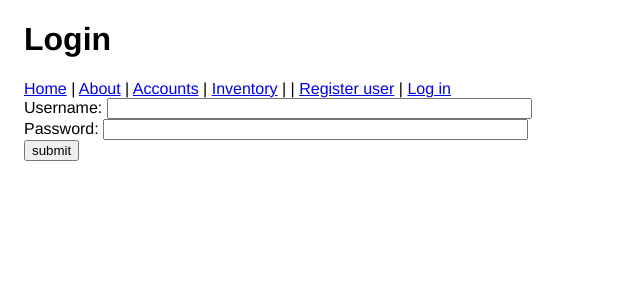
After one commit to dannysellers/django_orders, a Django app: page /login/ in a window 1280 px wide. The commit adds this page. Shown: the top 300 px of the page, without its empty margins (0-640 px from the left). Run offline with Django 3.2, Linux system fonts and the light colour scheme; parts of the project's set-up code (start-up, migrations or seed data) failed here and were passed over.

Commit message:
added logout and login-restricted functionality

```diff
--- a/order_tracker/settings.py
+++ b/order_tracker/settings.py
@@ -176,3 +176,6 @@ LOGGING = {
         },
     }
 }
+
+# URL to dump anonymous user who tries to access restricted page
+LOGIN_URL = '/login/'
--- a/tracker/acct_views.py
+++ b/tracker/acct_views.py
@@ -1,7 +1,7 @@
 from django.http import HttpResponseRedirect
 from django.template import RequestContext
 from django.shortcuts import render_to_response, redirect, render
-# from django.core.urlresolvers import reverse
+from django.contrib.auth.decorators import login_required
 from django.contrib import messages
 
 from datetime import date
@@ -192,6 +192,7 @@ def add_account (request):
 	return render_to_response('tracker/form.html', context_dict, context)
 
 
+@login_required
 def remove_account (account_num):
 	print("remove_account(): {}".format(account_num))
 
--- a/tracker/forms.py
+++ b/tracker/forms.py
@@ -41,9 +41,9 @@ class InventoryForm(forms.ModelForm):
 # 		model = models.Inventory
 
 class UserForm(forms.ModelForm):
-	username = forms.CharField(help_text="Username: ")
-	email = forms.CharField(help_text="Email address: ")
-	password = forms.CharField(widget = forms.PasswordInput(), help_text="Password :")
+	username = forms.CharField()
+	email = forms.CharField()
+	password = forms.CharField(widget = forms.PasswordInput())
 
 	class Meta:
 		model = User
--- a/tracker/inv_views.py
+++ b/tracker/inv_views.py
@@ -18,7 +18,6 @@ def inventory (request):
 	status_filter = request.GET.get('status')
 	storage_fee_arg = request.GET.get('storage_fees')
 	item = request.GET.get('item')
-	add = request.GET.get('add')
 
 	header_list = ['ID', 'Owner', '# of Cartons', 'Total Volume (ft.^3)',
 				   'Storage Fees', 'Status', 'Arrival']
@@ -45,7 +44,6 @@ def inventory (request):
 
 					_date = date.today()
 					context_dict['date'] = _date
-					header_list.insert(0, ' ')
 
 				except Customer.DoesNotExist:
 					context_dict['error_message'] = "Sorry, I couldn't find account {}.".format(acct)
--- a/tracker/templates/tracker/accounts.html
+++ b/tracker/templates/tracker/accounts.html
@@ -31,10 +31,8 @@
 	| <a href="/accounts?accts=active">Active accounts</a>
 	| <a href="/accounts?accts=inactive">Inactive accounts</a>
 	| <a href="/add_account">Add new account</a>
-	{% if customer %}
-		{% if account_status == 'Active' %}
-			| <a href="/accounts?remove={{ customer.acct }}">Remove account</a>
-		{% endif %}
+	{% if user.is_authenticated and customer and account_status == 'Active' %}
+		| <a href="/accounts?remove={{ customer.acct }}">Remove account</a>
 	{% endif %}
 
 	{% if messages %}
--- a/tracker/templates/tracker/index.html
+++ b/tracker/templates/tracker/index.html
@@ -22,12 +22,32 @@
 			| <a href="/about">About</a>
 			| <a href="/accounts?accts=active">Accounts</a>
 			| <a href="/inventory?status=stored">Inventory</a>
-			| <a href="/register/">Register user</a>
+			| | <a href="/register/">Register user</a>
+			{% if not user.is_authenticated %}
+				| <a href="/login/">Log in</a>
+			{% else %}
+				| <a href="/logout/">Log out</a>
+			{% endif %}
 		</nav>
 
 	{% block content %}
+		<h3>
+		{% if user.is_authenticated %}
+			Hello {{ user.username }}.
+		{% else %}
+			Hello anonymous user.
+		{% endif %}
+		</h3>
 
-		<br/>
+		{% if messages %}
+			<ul class="message">
+				{% for message in messages %}
+					<li{% if message.tags %} class="{{ message.tags }}"{% endif %}>{{ message|safe }}</li>
+				{% endfor %}
+			</ul>
+		{% endif %}
+
+{#		<br/>#}
 		Active customers: {{ cust_act_count }}<br />
 		Total customers: {{ cust_count }}<br />
 		Items currently in storage: {{ item_count }}<br />
--- /dev/null
+++ b/tracker/templates/tracker/login.html
@@ -0,0 +1,26 @@
+{% extends 'tracker/index.html' %}
+{% load static %}
+
+{% block title %}
+	<title>
+			Log in
+	</title>
+{% endblock title %}
+
+{% block header %}
+	<h1>Login</h1>
+{% endblock header %}
+
+{% block content %}
+
+	<form id="login_form" method="post" action="/login/">
+		{% csrf_token %}
+		Username: <input type="text" name="username" value="" size="50" />
+		<br />
+		Password: <input type="password" name="password" value="" size="50" />
+		<br />
+
+		<input type="submit" value="submit" />
+	</form>
+
+{% endblock content %}
--- a/tracker/urls.py
+++ b/tracker/urls.py
@@ -8,6 +8,8 @@ urlpatterns = patterns('',
    url(r'^$', views.index, name = 'index'),
    url(r'^about/$', views.about, name = 'about'),
    url(r'^register/$', views.register, name='register'),
+   url(r'^login/$', views.user_login, name='login'),
+   url(r'^logout/$', views.user_logout, name='logout'),
 )
 
 # Account patterns
--- a/tracker/views.py
+++ b/tracker/views.py
@@ -1,5 +1,9 @@
-# from django.http import HttpResponse
 from datetime import date
+
+from django.contrib import messages
+from django.contrib.auth import authenticate, login, logout
+from django.contrib.auth.decorators import login_required
+from django.http import HttpResponse, HttpResponseRedirect
 
 from django.template import RequestContext
 from django.shortcuts import render_to_response
@@ -56,6 +60,7 @@ def register (request):
 			user.save()
 
 			registered = True
+		# Redirection?
 		else:
 			print user_form.errors
 	else:
@@ -65,3 +70,45 @@ def register (request):
 	context_dict['registered'] = registered
 
 	return render_to_response('tracker/register.html', context_dict, context)
+
+
+def user_login (request):
+	context = RequestContext(request)
+
+	if request.method == 'POST':
+		# Login info is provided by the form
+		username = request.POST['username']
+		password = request.POST['password']
+
+		# Use Django's built-in authentication function
+		user = authenticate(username = username, password = password)
+
+		# If no user is returned, login was unsuccessful
+		if user:
+			# User could have been deactivated
+			if user.is_active:
+				# If the user is valid and active, log in and redirect to index
+				# login() is built in
+				# login(request, user)
+				login(request, user)
+				messages.add_message(request, messages.SUCCESS, "Login successful. Welcome {}".format(user))
+				return HttpResponseRedirect('/')
+			else:
+				messages.add_message(request, messages.ERROR, "This account is inactive and cannot be used.")
+				return HttpResponseRedirect('/')
+
+		else:
+			messages.add_message(request, messages.ERROR, "Invalid login details: {0}, {1}".format(username, password))
+			return HttpResponseRedirect('/')
+
+	# If not a POST, display login form
+	else:
+		return render_to_response('tracker/login.html', {}, context)
+
+
+@login_required
+def user_logout (request):
+	logout(request)
+
+	messages.add_message(request, messages.SUCCESS, "Logged out successfully.")
+	return HttpResponseRedirect('/')
```
Also changed, not shown: tracker/templates/tracker/inventory.html (+11 -2 lines), order_tracker.db.
